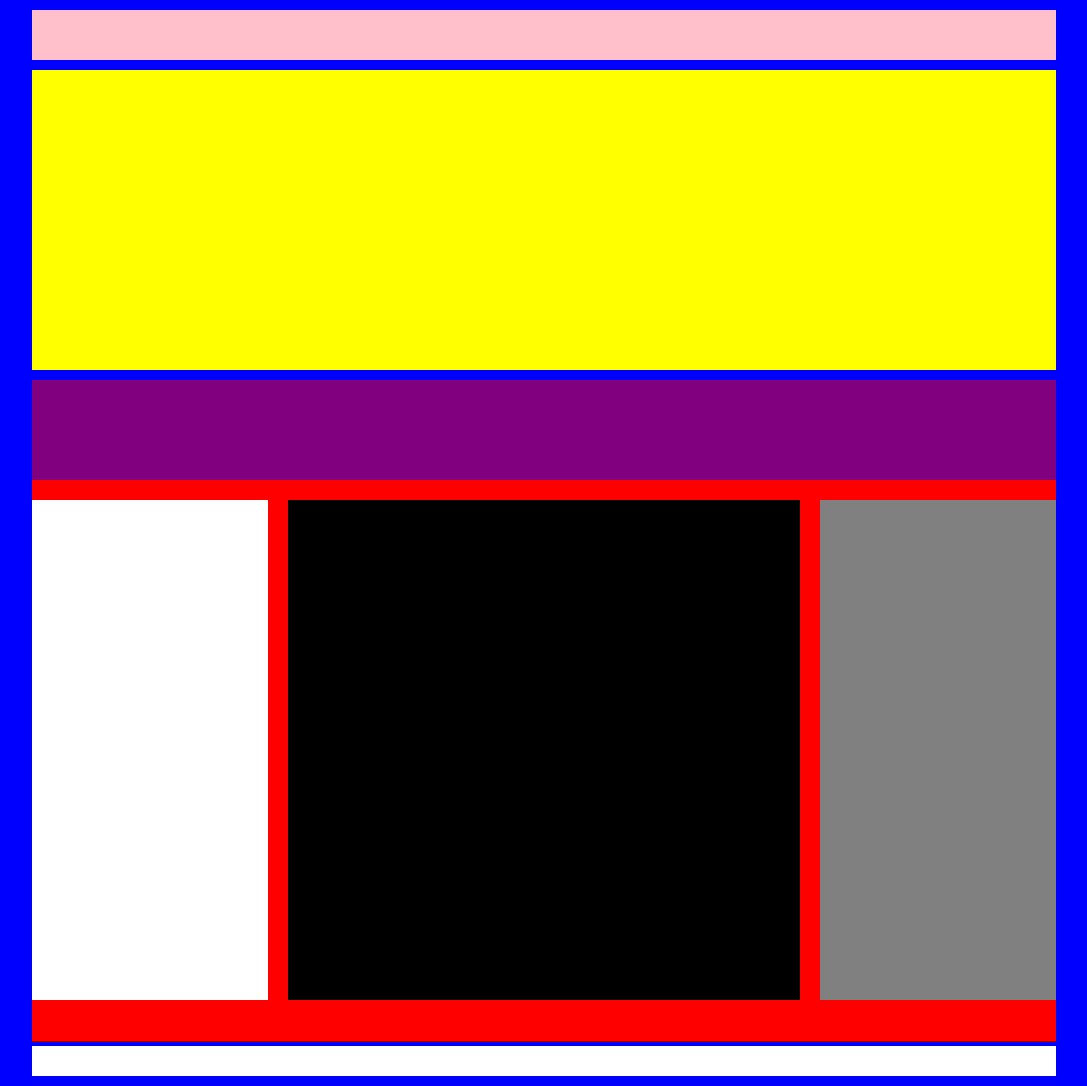
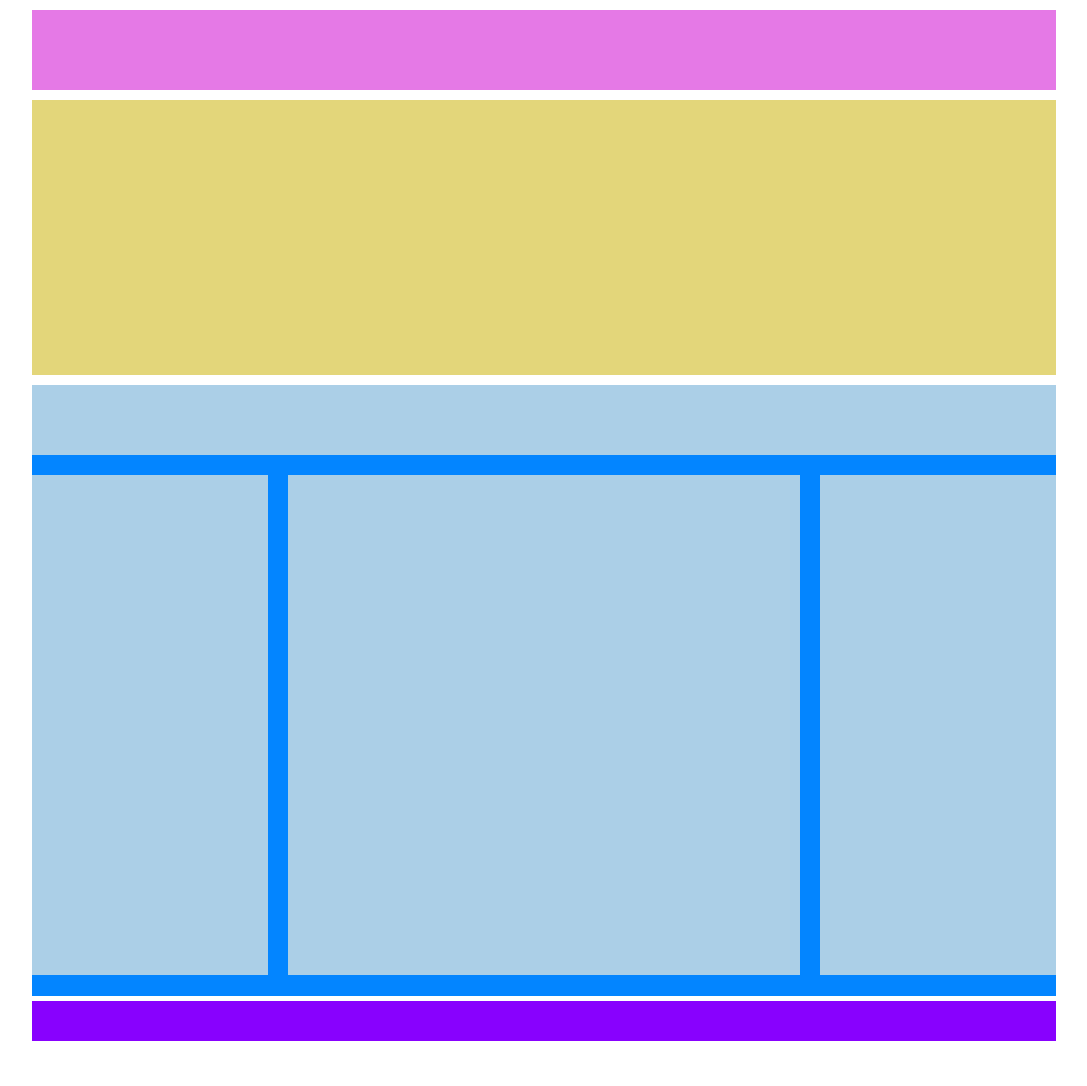
Before and after one commit to MSabbatini98/htmlcss-struttura-wp, a plain HTML site: page index.html in a window 1280 px wide. Shown: the whole page, without its empty margins (96-1183 px from the left). After the commit the page ends 1051 px from the top, so only its background shows below. Drawn offline with Linux system fonts and the light colour scheme.

Commit message:
fized colors and dimensions
Aggiuntei gli ultimi commenti and such

```diff
--- a/css/style.css
+++ b/css/style.css
@@ -4,69 +4,65 @@
     box-sizing: border-box;
 }
 
+html{
+    scroll-behavior: smooth;
+}
+
 body{
     width: 80%;
     margin: auto;
-    background-color: blue;
+    background-color: white;
     margin-top: 10px;
 }
 
 header {
-    background-color: pink;
-    height: 50px;
+    background-color: #E579E6;
+    height: 80px;
 }
-
+/* parte centrale superiore */
 .banner {
-    background-color: yellow;
-    height: 300px;
+    background-color: #E3D67A;
+    height: 275px;
     margin: 10px 0;
     /* border: dashed 5px white; */
 }
-/* fine della parte centrale */
 
+/* parte centrale inferiore */
  .middle {
-    background-color: red;
+    background-color: #0385FF;
 }
 
 .middle::after {
     content: "";
-    height: 10px;
-    border: red solid 5px;
     display: block;
     clear: both;
 }
 
-
 .middle .box_titolo {
-    height: 100px;
-    background-color: purple;
+    height: 70px;
+    background-color: #ABCFE7;
 }
-.middle .box_left{
+.middle .box_left,
+.middle .box_right
+ {
     float: left;
-    background-color: white;
+    background-color: #ABCFE7;
     height: 500px;
     width: 23%;
     margin-top: 2%;
 }
 .middle .box_middle{
     float: left;
-    background-color: black;
+    background-color: #ABCFE7;
     height: 500px;
     width: 50%;
     margin: 2% 2%;
 }
-.middle .box_right{
-    float: left;
-    background-color: grey;
-    height: 500px;
-    width: 23%;
-    margin-top: 2%;
-}
-/* fine della parte inferiore */
+/* fine della parte centrale inferiore */
 
 footer{
-    height: 30px;
+    height: 40px;
     margin: 5px 0 10px 0;
-    background-color: white;
+    background-color: #8801FE;
 }
 /* fine del footer */
```
Also changed, not shown: index.html (+4 -2 lines).
